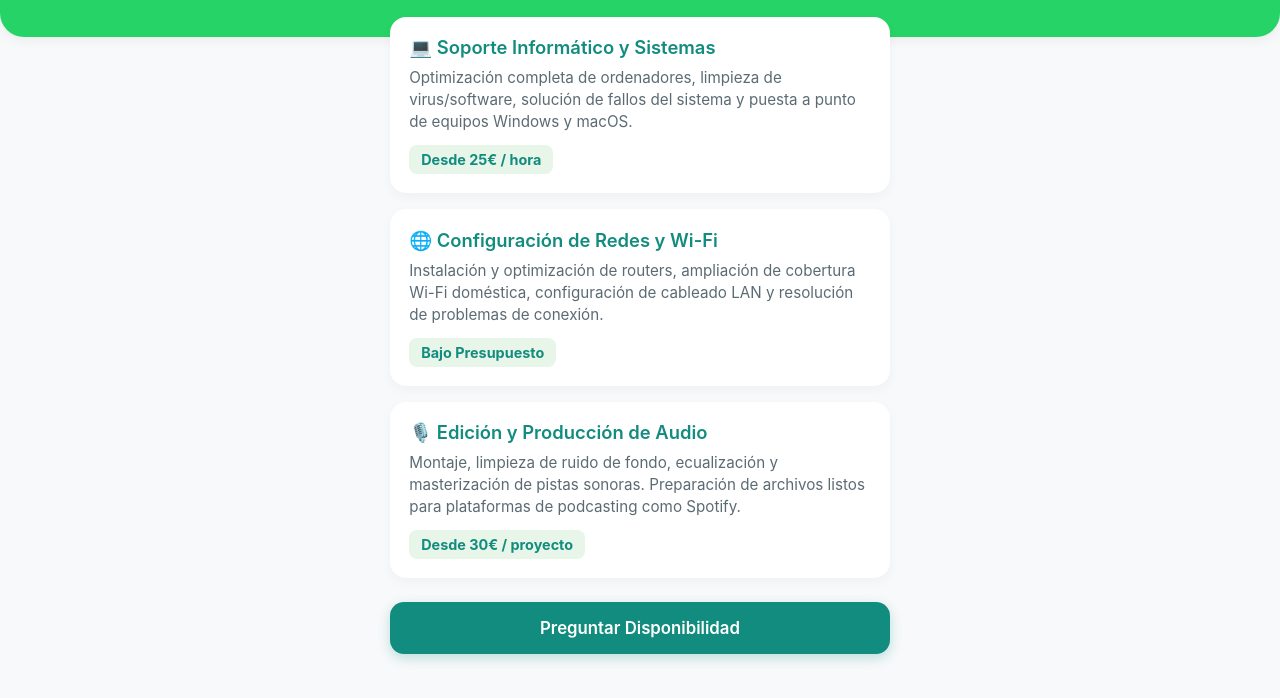
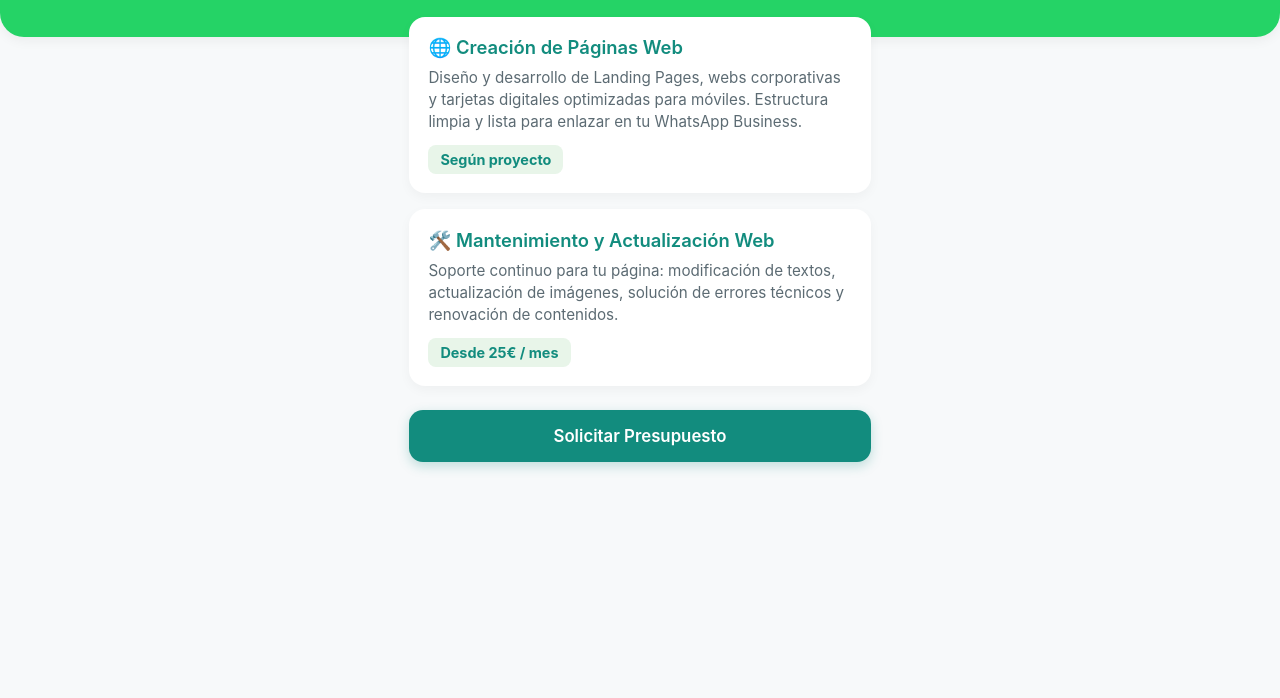
Before and after one commit to yoplazasaez-beep/paginasweb, a plain HTML site: page index.html in a window 1280 px wide. Shown: the part 102-800 px from the top of the page. Drawn offline with Linux system fonts and the light colour scheme.

Commit message:
index.html

```diff
--- a/index.html
+++ b/index.html
@@ -3,8 +3,11 @@
 <head>
     <meta charset="UTF-8">
     <meta name="viewport" content="width=device-width, initial-scale=1.0">
-    <title>Mis Servicios</title>
+    <title>Mis Servicios Web</title>
     <style>
+        *, *::before, *::after {
+            box-sizing: border-box;
+        }
         body {
             font-family: -apple-system, BlinkMacSystemFont, 'Segoe UI', Roboto, sans-serif;
             margin: 0;
@@ -58,7 +61,6 @@
             font-weight: 600;
             font-size: 1.05rem;
             margin-top: 1.5rem;
-            box-sizing: border-box;
             box-shadow: 0 4px 12px rgba(18, 140, 126, 0.25);
         }
     </style>
@@ -66,30 +68,24 @@
 <body>
 
 <header>
-    <h1>Servicios Especializados</h1>
-    <p>Soluciones profesionales y soporte a medida</p>
+    <h1>Diseño y Desarrollo Web</h1>
+    <p>Páginas web profesionales y mantenimiento a medida</p>
 </header>
 
 <div class="container">
     <div class="service-card">
-        <h2>💻 Soporte Informático y Sistemas</h2>
-        <p>Optimización completa de ordenadores, limpieza de virus/software, solución de fallos del sistema y puesta a punto de equipos Windows y macOS.</p>
-        <span class="price-tag">Desde 25€ / hora</span>
+        <h2>🌐 Creación de Páginas Web</h2>
+        <p>Diseño y desarrollo de Landing Pages, webs corporativas y tarjetas digitales optimizadas para móviles. Estructura limpia y lista para enlazar en tu WhatsApp Business.</p>
+        <span class="price-tag">Según proyecto</span>
     </div>
 
     <div class="service-card">
-        <h2>🌐 Configuración de Redes y Wi-Fi</h2>
-        <p>Instalación y optimización de routers, ampliación de cobertura Wi-Fi doméstica, configuración de cableado LAN y resolución de problemas de conexión.</p>
-        <span class="price-tag">Bajo Presupuesto</span>
+        <h2>🛠️ Mantenimiento y Actualización Web</h2>
+        <p>Soporte continuo para tu página: modificación de textos, actualización de imágenes, solución de errores técnicos y renovación de contenidos.</p>
+        <span class="price-tag">Desde 25€ / mes</span>
     </div>
 
-    <div class="service-card">
-        <h2>🎙️ Edición y Producción de Audio</h2>
-        <p>Montaje, limpieza de ruido de fondo, ecualización y masterización de pistas sonoras. Preparación de archivos listos para plataformas de podcasting como Spotify.</p>
-        <span class="price-tag">Desde 30€ / proyecto</span>
-    </div>
-
-    <a href="https://wa.me/+34 644437251" class="btn">Preguntar Disponibilidad</a>
+    <a href="https://wa.me/34600000000" class="btn">Solicitar Presupuesto</a>
 </div>
 
 </body>
```
